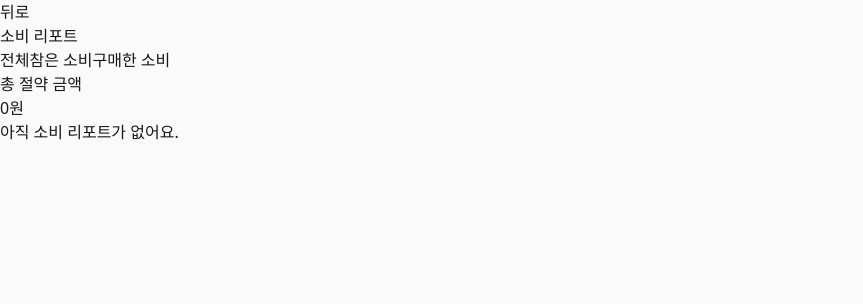
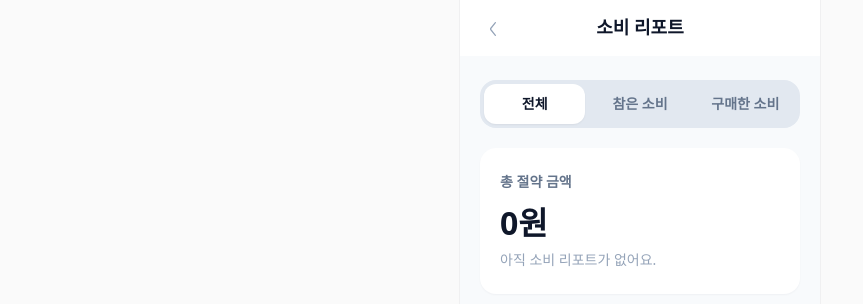
Before and after one commit to jiho7407/PickIt, a Next.js app in the folder apps/web/: page /report in a window 1280 px wide. Shown: the top 304 px of the page, without its empty margins (0-863 px from the left). Built offline with nearby package versions, Linux system fonts and the light colour scheme.

Commit message:
Stabilize report page shell

```diff
--- a/apps/web/app/report/page.tsx
+++ b/apps/web/app/report/page.tsx
@@ -1,7 +1,8 @@
 "use client";
 
+import Link from "next/link";
 import { useState } from "react";
-import Link from "next/link";
+import { ChevronLeftIcon } from "@/features/votes/icons";
 
 const reports = {
   all: {
@@ -21,33 +22,57 @@ const reports = {
   },
 };
 
+type ReportTab = keyof typeof reports;
+
 export default function ReportPage() {
-  const [tab, setTab] = useState<"all" | "saved" | "bought">("all");
+  const [tab, setTab] = useState<ReportTab>("all");
   const currentReport = reports[tab];
 
   return (
-    <main>
-      <Link href="/profile">뒤로</Link>
+    <main className="mx-auto min-h-dvh w-full max-w-[360px] bg-[#f8fafc] text-[#0f172a] shadow-[0_0_0_1px_rgba(15,23,42,0.04)]">
+      <header className="sticky top-0 z-10 flex h-14 items-center justify-center bg-white px-5">
+        <Link
+          href="/profile"
+          aria-label="프로필로 돌아가기"
+          className="absolute left-4 grid h-9 w-9 place-items-center rounded-full text-[#64748b] focus:outline-none focus-visible:ring-2 focus-visible:ring-[#32cfc6]"
+        >
+          <ChevronLeftIcon className="h-6 w-6" />
+        </Link>
+        <h1 className="text-lg font-bold leading-[1.3]">소비 리포트</h1>
+      </header>
 
-      <h1>소비 리포트</h1>
+      <div className="space-y-5 px-5 py-6">
+        <nav
+          aria-label="소비 리포트 필터"
+          className="grid grid-cols-3 gap-1 rounded-2xl bg-[#e2e8f0] p-1"
+        >
+          {(Object.keys(reports) as ReportTab[]).map((key) => {
+            const isSelected = tab === key;
 
-      <nav>
-        <button type="button" onClick={() => setTab("all")}>
-          전체
-        </button>
-        <button type="button" onClick={() => setTab("saved")}>
-          참은 소비
-        </button>
-        <button type="button" onClick={() => setTab("bought")}>
-          구매한 소비
-        </button>
-      </nav>
+            return (
+              <button
+                key={key}
+                type="button"
+                aria-pressed={isSelected}
+                onClick={() => setTab(key)}
+                className={`h-10 rounded-xl text-sm font-semibold leading-5 focus:outline-none focus-visible:ring-2 focus-visible:ring-[#32cfc6] ${
+                  isSelected ? "bg-white text-[#0f172a] shadow-sm" : "text-[#64748b]"
+                }`}
+              >
+                {reports[key].label}
+              </button>
+            );
+          })}
+        </nav>
 
-      <section>
-        <p>총 절약 금액</p>
-        <h2>{currentReport.amount}</h2>
-        <p>{currentReport.message}</p>
-      </section>
+        <section className="rounded-2xl bg-white px-5 py-6 shadow-[0_1px_2px_rgba(15,23,42,0.04)]">
+          <p className="text-sm font-semibold leading-5 text-[#64748b]">총 절약 금액</p>
+          <h2 className="mt-3 text-[32px] font-bold leading-[1.2] text-[#0f172a]">
+            {currentReport.amount}
+          </h2>
+          <p className="mt-2 text-sm leading-5 text-[#94a3b8]">{currentReport.message}</p>
+        </section>
+      </div>
     </main>
   );
 }
```
